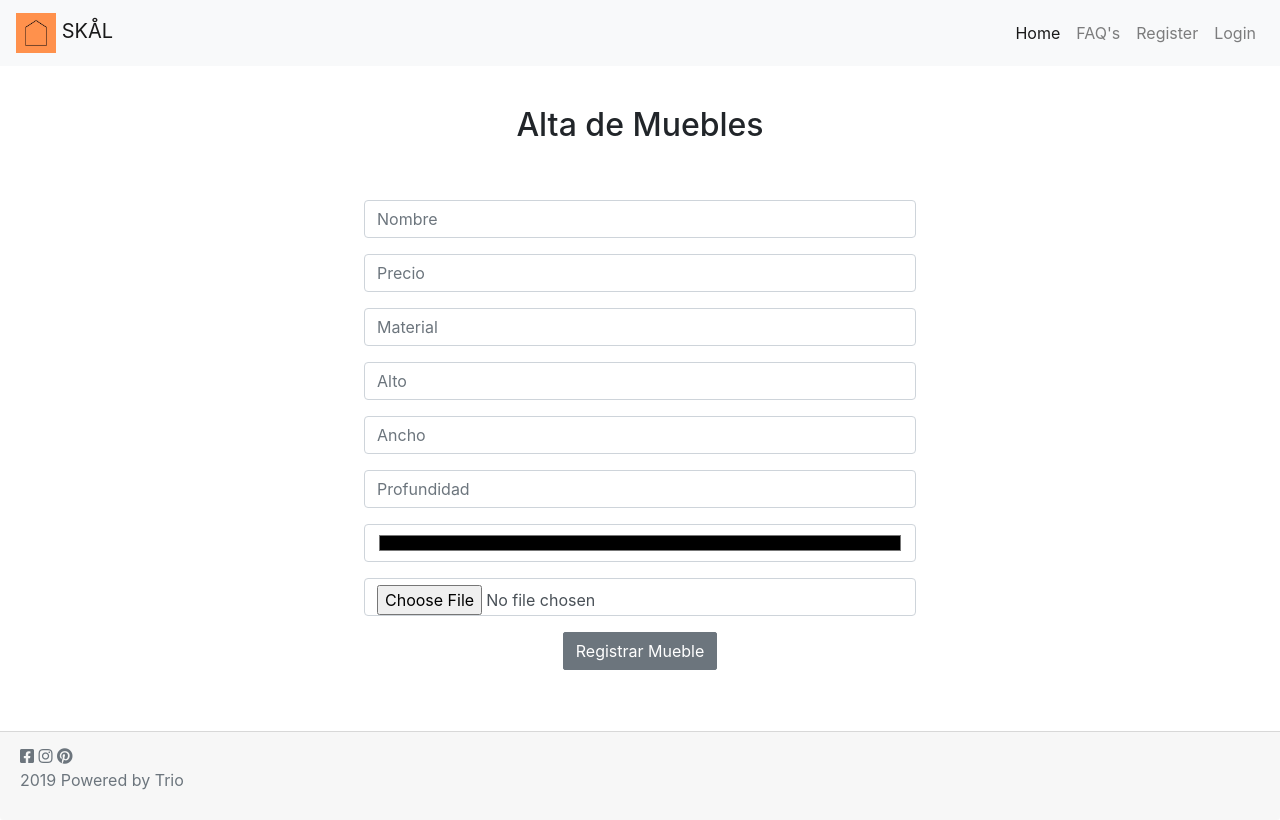
After one commit to luferreiro/SKAL_Sprint3, a PHP site: page /alta_muebles.php in a window 1280 px wide. The commit adds this page. Run offline with PHP 8.4, Linux system fonts and the light colour scheme; some libraries are stand-ins or nearby versions.

Commit message:
Páginas para poder cargar muebles desde el backoffice

```diff
--- a/ProyectoIntegradorSprint2-master 0408 tarde/Clases/Mueble.php
+++ b/ProyectoIntegradorSprint2-master 0408 tarde/Clases/Mueble.php
@@ -9,6 +9,19 @@ abstract class Mueble{
   protected $ancho;
   protected $profundidad;
   protected $descripcion;
+  protected $foto;
+
+  public function __construct($nombre=null, $precio=null, $material=null , $alto = null , $ancho=null, $produndidad=null, $descripcion=null, $foto=null){
+    $this-> nombre= $nombre;
+    $this-> precio = $precio;
+    $this -> material = $material;
+    $this-> alto = $alto;
+    $this-> ancho = $ancho;
+    $this-> profundidad = $profundidad;
+    $this-> descripcion = $descripcion;
+    $this-> foto = $foto;
+  }
+
 
   public function getId(){
     return $this->id;
@@ -46,7 +59,7 @@ public function getMaterial(){
   return $this->material;
 }
 
-public function setId($material){
+public function setMaterial($material){
   $this->material = $material;
 }
 
@@ -82,6 +95,15 @@ public function setDescripcion($descripción){
   $this->descripcion = $descripción;
 }
 
+public function getFoto(){
+  return $this->foto;
+}
+
+public function setFoto($foto){
+  $this->foto = $foto;
+}
+
+
 }
 
 
--- /dev/null
+++ b/ProyectoIntegradorSprint2-master 0408 tarde/Clases/armarMueble.php
@@ -0,0 +1,20 @@
+<?php
+
+class ArmarMueble{
+    public function armarFoto($imagen){
+        $nombre = $imagen["foto"]["name"];
+        $ext = pathinfo($nombre,PATHINFO_EXTENSION);
+        $archivoOrigen = $imagen["foto"]["tmp_name"];
+        $archivoDestino = dirname(__DIR__);
+        $archivoDestino = $archivoDestino."/imagenes/";
+        $foto = uniqid();
+        $archivoDestino = $archivoDestino.$foto;
+        $archivoDestino = $archivoDestino.".".$ext;
+        move_uploaded_file($archivoOrigen,$archivoDestino);
+        $foto = $foto.".".$ext;
+
+        return $foto;
+    }
+
+
+}
--- /dev/null
+++ b/ProyectoIntegradorSprint2-master 0408 tarde/alta_muebles.php
@@ -0,0 +1,98 @@
+<?php
+require_once ("loader.php");
+require_once ("funciones.php");
+require_once ("helpers.php");
+
+if($_POST){
+ //Aquí genero mi objeto usuario, partiendo de la clase Usuario
+ $mueble = new Mueble($_POST["nombre"],$_POST["precio"],$_POST["material"],$_POST["alto"],$_POST["ancho"],$_POST["profundidad"],$_POST["color"],$_FILES);
+
+ $foto = $registro_mueble->armarFoto($mueble->getFoto());
+
+     Mysql::guardarProducto($pdo,$mueble,'muebles',$foto);
+     //Aquí redirecciono el usuario al login
+     redirect ("login.php");
+   }
+
+
+
+
+
+
+
+?>
+
+<!DOCTYPE html>
+<html lang="en">
+<head>
+  <meta charset="UTF-8">
+  <meta name="viewport" content="width=device-width, initial-scale=1.0">
+  <link rel="stylesheet" href="https://use.fontawesome.com/releases/v5.8.2/css/all.css" integrity="sha384-oS3vJWv+0UjzBfQzYUhtDYW+Pj2yciDJxpsK1OYPAYjqT085Qq/1cq5FLXAZQ7Ay" crossorigin="anonymous">
+   <!-- conecto a bootstrap -->
+  <link rel="stylesheet" href="https://stackpath.bootstrapcdn.com/bootstrap/4.3.1/css/bootstrap.min.css" integrity="sha384-ggOyR0iXCbMQv3Xipma34MD+dH/1fQ784/j6cY/iJTQUOhcWr7x9JvoRxT2MZw1T" crossorigin="anonymous">
+  <meta http-equiv="X-UA-Compatible" content="ie=edge">
+  <title>Register</title>
+  <link rel="stylesheet" href="css/master.css">
+</head>
+<body>
+ <!-- Pongo las Navbar de bootstrap -->
+<?php include("nav_bar.php") ?>
+  <!-- Pongo div de Body de bootstrap -->
+  <div class="container">
+  <div class="card-body">
+
+
+    <h2 class="Register">Alta de Muebles</h2>
+
+      <br>
+        <form class="px-4 py-3 mx-auto text-center" action="" method="POST" enctype= "multipart/form-data">
+          <div class="form-group">
+            <input name="nombre" type="text" class="form-control" id="nombre" value="" placeholder="Nombre">
+          </div>
+          <div class="form-group">
+            <input name="precio" type="text" class="form-control" id="precio" value="" placeholder="Precio">
+          </div>
+          <div class="form-group">
+            <input name="material" type="material" class="form-control" id="material" value="" placeholder="Material">
+          </div>
+          <div class="form-group">
+            <input name="alto" type="alto" class="form-control" id="alto" value="" placeholder="Alto">
+          </div>
+          <div class="form-group">
+            <input name="ancho" type="ancho" class="form-control" id="ancho" value="" placeholder="Ancho">
+          </div>
+          <div class="form-group">
+            <input name="profundidad" type="profundidad" class="form-control" id="profundidad" value="" placeholder="Profundidad">
+          </div>
+          <div class="form-group">
+            <input name="color" type="color" class="form-control" id="color" value="" placeholder="Color">
+          </div>
+          <div class="form-group">
+            <input name="foto" type="file" class="form-control" id="foto" value="" placeholder="Foto del Mueble">
+          </div>
+              <button type="submit" class="btn btn-secondary">Registrar Mueble</button>
+        </form>
+
+
+  </div>
+  </div>
+
+<!-- Pongo div de footer -->
+  <footer>
+  <div class="card-footer text-muted">
+  <i class="fab fa-facebook-square"></i>
+  <i class="fab fa-instagram"></i>
+  <i class="fab fa-pinterest"></i>
+  <br>
+  <p>2019 Powered by Trio </p>
+
+  </div>
+
+      </footer>
+
+ <!-- JAVA de bootstrap  -->
+  <script src="https://code.jquery.com/jquery-3.3.1.slim.min.js" integrity="sha384-q8i/X+965DzO0rT7abK41JStQIAqVgRVzpbzo5smXKp4YfRvH+8abtTE1Pi6jizo" crossorigin="anonymous"></script>
+  <script src="https://cdnjs.cloudflare.com/ajax/libs/popper.js/1.14.7/umd/popper.min.js" integrity="sha384-UO2eT0CpHqdSJQ6hJty5KVphtPhzWj9WO1clHTMGa3JDZwrnQq4sF86dIHNDz0W1" crossorigin="anonymous"></script>
+  <script src="https://stackpath.bootstrapcdn.com/bootstrap/4.3.1/js/bootstrap.min.js" integrity="sha384-JjSmVgyd0p3pXB1rRibZUAYoIIy6OrQ6VrjIEaFf/nJGzIxFDsf4x0xIM+B07jRM" crossorigin="anonymous"></script>
+</body>
+</html>
--- a/ProyectoIntegradorSprint2-master 0408 tarde/loader.php
+++ b/ProyectoIntegradorSprint2-master 0408 tarde/loader.php
@@ -9,6 +9,8 @@
   require_once("clases/Autenticador.php");
   require_once("clases/Usuario.php");
   require_once("clases/Encriptar.php");
+  require_once("clases/Mueble.php");
+  require_once("clases/ArmarMueble.php");
 /*
 require_once("clases/ArmarRegistro.php");
 require_once("clases/BaseJSON.php");
@@ -27,6 +29,7 @@ require_once("clases/BaseJSON.php");
 //Agregado por Lu el 22/7
   $validar = new Validador();
   $registro = new ArmarRegistro();
+  $registro_mueble = new ArmarMueble();
   //$json = new BaseJSON("usuarios.json");
   Autenticador::iniciarSession();
 
```
Also changed, not shown: ProyectoIntegradorSprint2-master 0408 tarde/imagenes/5d495dd9b3504.jpg (added).
